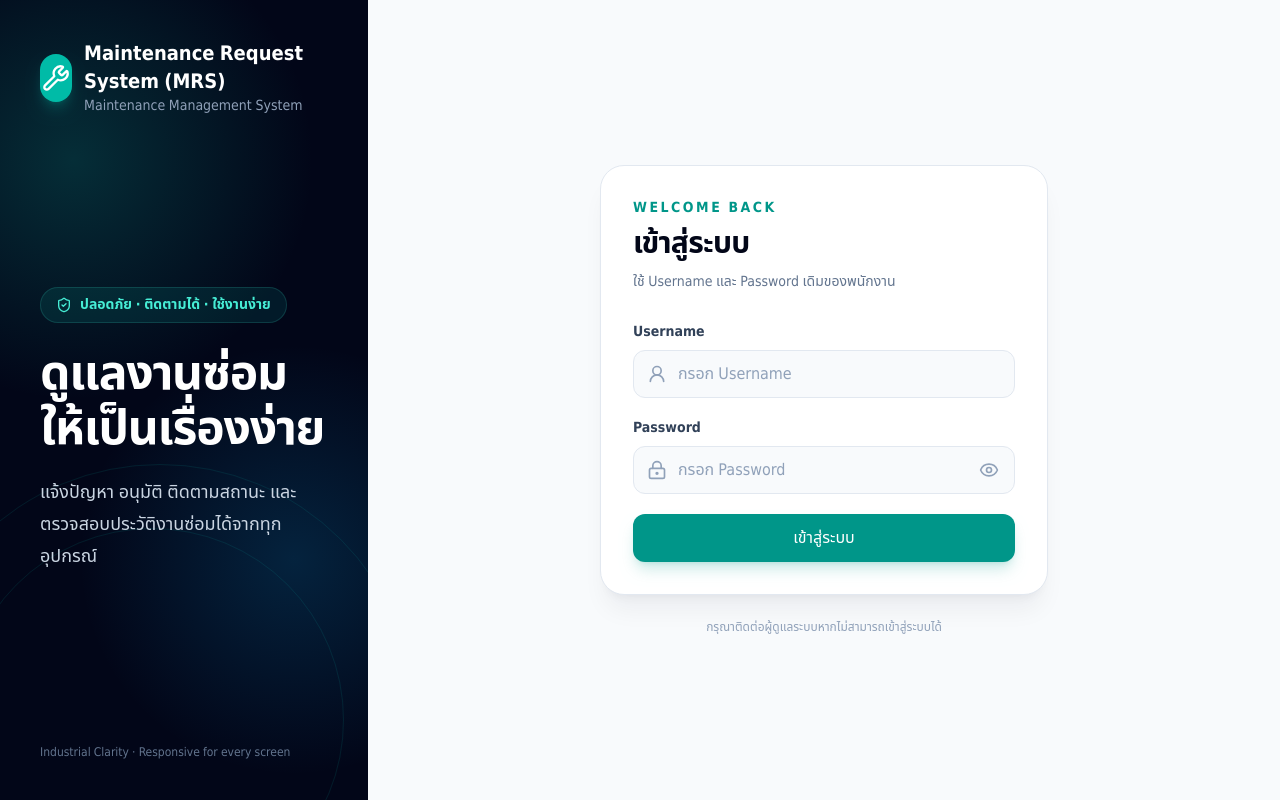
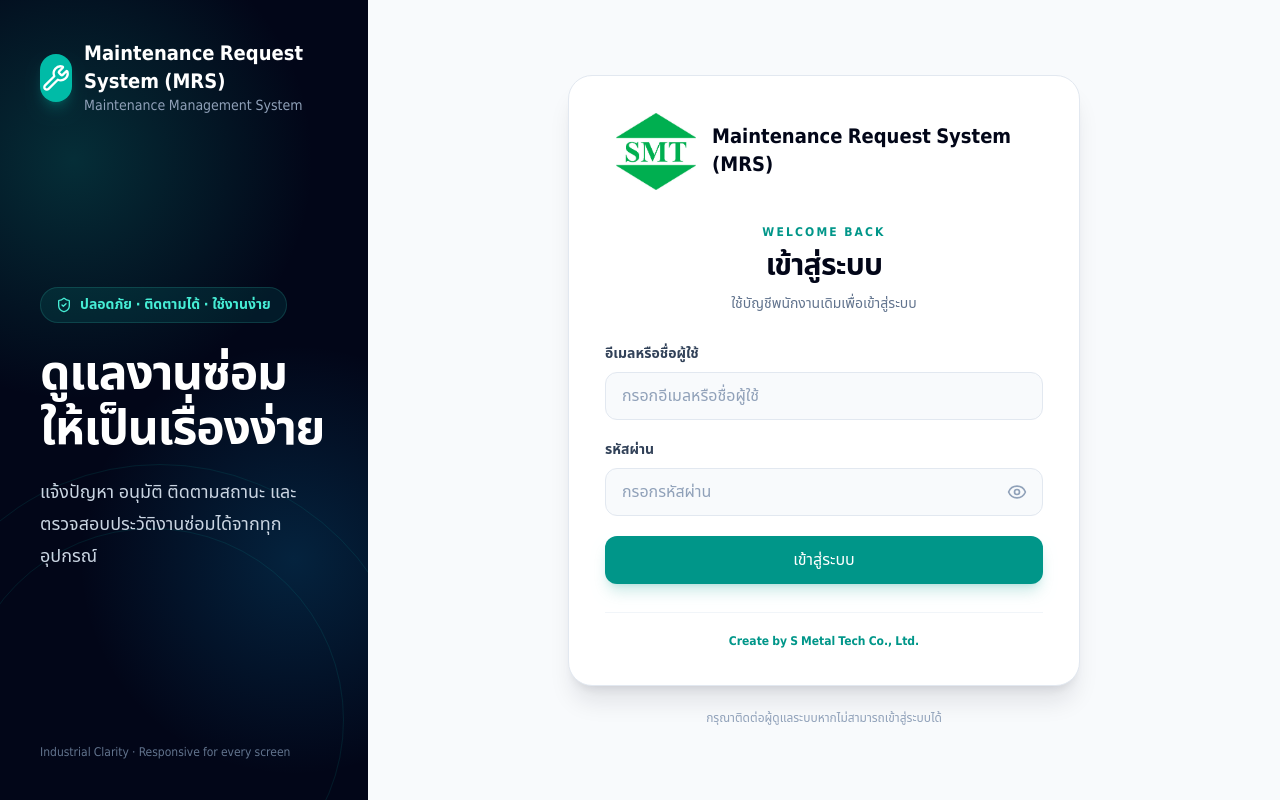
Before and after one commit to smetaltech27-bit/repair-request-web, a React (Vite) app: page /#/login in a window 1280 px wide. Built offline with nearby package versions, Linux system fonts and the light colour scheme; no server answers.

Commit message:
Refine login branding and sidebar typography

```diff
--- a/src/components/AppShell.tsx
+++ b/src/components/AppShell.tsx
@@ -108,14 +108,14 @@ export function AppShell({ children }: { children: ReactNode }) {
           sidebarOpen ? 'translate-x-0' : '-translate-x-full',
         )}
       >
-        <div className="flex h-20 shrink-0 items-center justify-between border-b border-white/10 px-6">
+        <div className="flex h-24 shrink-0 items-center justify-between border-b border-white/10 px-6">
           <div className="flex items-center gap-3">
             <div className="grid size-11 place-items-center rounded-2xl bg-teal-500 text-white shadow-lg shadow-teal-500/25">
               <Wrench className="size-6" />
             </div>
             <div>
-              <p className="text-sm font-bold leading-tight">Maintenance Request System (MRS)</p>
-              <p className="text-xs text-slate-400">Maintenance Center</p>
+              <p className="text-base font-bold leading-tight">Maintenance Request System (MRS)</p>
+              <p className="mt-1 text-sm text-slate-400">Maintenance Center</p>
             </div>
           </div>
           <button
@@ -128,7 +128,7 @@ export function AppShell({ children }: { children: ReactNode }) {
         </div>
 
         <nav className="flex-1 space-y-1 overflow-y-auto px-4 py-6">
-          <p className="mb-3 px-3 text-[11px] font-bold uppercase tracking-[0.18em] text-slate-500">เมนูหลัก</p>
+          <p className="mb-3 px-3 text-xs font-bold uppercase tracking-[0.18em] text-slate-500">เมนูหลัก</p>
           {visibleDesktopNavigation.map(({ label, to, icon: Icon }) => (
             <NavLink
               key={label}
@@ -136,14 +136,14 @@ export function AppShell({ children }: { children: ReactNode }) {
               onClick={() => setSidebarOpen(false)}
               className={({ isActive }) =>
                 cn(
-                  'group flex items-center gap-3 rounded-xl px-3 py-3 text-sm font-medium text-slate-300 transition',
+                  'group flex items-center gap-3 rounded-xl px-3 py-3.5 text-base font-semibold text-slate-300 transition',
                   isActive
                     ? 'bg-teal-500/15 text-teal-300 ring-1 ring-inset ring-teal-400/10'
                     : 'hover:bg-white/5 hover:text-white',
                 )
               }
             >
-              <Icon className="size-5 shrink-0" />
+              <Icon className="size-[22px] shrink-0" />
               <span className="flex-1">{label}</span>
             </NavLink>
           ))}
@@ -151,13 +151,13 @@ export function AppShell({ children }: { children: ReactNode }) {
 
         <div className="border-t border-white/10 p-4">
           <div className="rounded-2xl bg-white/5 p-3">
-            <p className="truncate text-sm font-semibold">{user?.fullName}</p>
-            <p className="mt-0.5 truncate text-xs text-slate-400">
+            <p className="truncate text-base font-semibold">{user?.fullName}</p>
+            <p className="mt-0.5 truncate text-sm text-slate-400">
               {user?.role} · {user?.department}
             </p>
             <button
               onClick={handleLogout}
-              className="mt-3 flex w-full items-center gap-2 rounded-lg px-2 py-2 text-xs font-semibold text-slate-400 transition hover:bg-white/5 hover:text-white"
+              className="mt-3 flex w-full items-center gap-2 rounded-lg px-2 py-2 text-sm font-semibold text-slate-400 transition hover:bg-white/5 hover:text-white"
             >
               <LogOut className="size-4" /> ออกจากระบบ
             </button>
--- a/src/pages/LoginPage.tsx
+++ b/src/pages/LoginPage.tsx
@@ -1,15 +1,16 @@
 import { zodResolver } from '@hookform/resolvers/zod'
-import { Eye, EyeOff, LockKeyhole, ShieldCheck, UserRound, Wrench } from 'lucide-react'
+import { Eye, EyeOff, ShieldCheck, Wrench } from 'lucide-react'
 import { useState } from 'react'
 import { useForm } from 'react-hook-form'
 import { Navigate, useNavigate } from 'react-router-dom'
 import { z } from 'zod'
+import smtLogo from '../assets/smt-logo.jpg'
 import { useAuth } from '../auth/AuthContext'
 import { Button } from '../components/ui/Button'
 
 const loginSchema = z.object({
-  username: z.string().trim().min(1, 'กรุณากรอก Username'),
-  password: z.string().min(1, 'กรุณากรอก Password'),
+  username: z.string().trim().min(1, 'กรุณากรอกอีเมลหรือชื่อผู้ใช้'),
+  password: z.string().min(1, 'กรุณากรอกรหัสผ่าน'),
 })
 
 type LoginForm = z.infer<typeof loginSchema>
@@ -39,7 +40,7 @@ export function LoginPage() {
   }
 
   return (
-    <main className="grid min-h-svh bg-slate-950 lg:grid-cols-[minmax(22rem,28.75%)_1fr]">
+    <main className="grid min-h-svh min-w-0 bg-slate-950 lg:grid-cols-[minmax(22rem,28.75%)_1fr]">
       <section className="relative hidden overflow-hidden bg-slate-950 p-8 text-white lg:flex lg:flex-col lg:justify-between xl:p-10">
         <div className="absolute inset-0 bg-[radial-gradient(circle_at_20%_20%,rgba(13,148,136,0.28),transparent_34%),radial-gradient(circle_at_80%_70%,rgba(14,165,233,0.18),transparent_34%)]" />
         <div className="absolute -bottom-44 -left-24 size-[32rem] rounded-full border border-teal-400/10" />
@@ -71,23 +72,24 @@ export function LoginPage() {
         <p className="relative text-xs text-slate-500">Industrial Clarity · Responsive for every screen</p>
       </section>
 
-      <section className="flex min-h-svh items-center justify-center bg-slate-50 px-5 py-10 sm:px-8">
-        <div className="w-full max-w-md">
-          <div className="mb-8 flex items-center gap-3 lg:hidden">
-            <div className="grid size-11 place-items-center rounded-2xl bg-teal-600 text-white shadow-lg shadow-teal-600/20">
-              <Wrench className="size-6" />
+      <section className="flex min-h-svh min-w-0 items-center justify-center bg-slate-50 px-4 py-8 sm:px-8 sm:py-10">
+        <div className="min-w-0 w-full max-w-lg">
+          <div className="min-w-0 rounded-3xl border border-slate-200 bg-white p-5 shadow-xl shadow-slate-900/10 sm:p-8 lg:p-9">
+            <div role="group" aria-label="แบรนด์ SMT" className="flex min-w-0 items-center justify-center gap-3 sm:gap-4">
+              <img
+                src={smtLogo}
+                alt="SMT"
+                className="size-16 shrink-0 object-contain sm:size-20"
+              />
+              <p className="min-w-0 max-w-xs text-sm font-bold leading-snug text-slate-950 min-[360px]:text-base sm:text-xl">
+                Maintenance Request System (MRS)
+              </p>
             </div>
-            <div>
-              <p className="text-sm font-bold leading-tight text-slate-950">Maintenance Request System (MRS)</p>
-              <p className="text-xs text-slate-500">Maintenance Management System</p>
-            </div>
-          </div>
 
-          <div className="rounded-3xl border border-slate-200 bg-white p-6 shadow-xl shadow-slate-900/5 sm:p-8">
-            <div>
-              <p className="text-sm font-bold uppercase tracking-[0.18em] text-teal-600">Welcome back</p>
+            <div className="mt-7 text-center sm:mt-8">
+              <p className="text-xs font-bold uppercase tracking-[0.18em] text-teal-600">Welcome back</p>
               <h2 className="mt-2 text-3xl font-bold tracking-tight text-slate-950">เข้าสู่ระบบ</h2>
-              <p className="mt-2 text-sm leading-6 text-slate-500">ใช้ Username และ Password เดิมของพนักงาน</p>
+              <p className="mt-2 text-sm leading-6 text-slate-500">ใช้บัญชีพนักงานเดิมเพื่อเข้าสู่ระบบ</p>
             </div>
 
             {isDemoMode && (
@@ -99,33 +101,29 @@ export function LoginPage() {
             <form className="mt-7 space-y-5" onSubmit={handleSubmit(onSubmit)} noValidate>
               <div>
                 <label htmlFor="username" className="mb-2 block text-sm font-semibold text-slate-700">
-                  Username
+                  อีเมลหรือชื่อผู้ใช้
                 </label>
-                <div className="relative">
-                  <UserRound className="pointer-events-none absolute left-3.5 top-1/2 size-5 -translate-y-1/2 text-slate-400" />
-                  <input
-                    id="username"
-                    autoComplete="username"
-                    placeholder="กรอก Username"
-                    className="h-12 w-full rounded-xl border border-slate-200 bg-slate-50 pl-11 pr-4 text-sm outline-none transition placeholder:text-slate-400 focus:border-teal-500 focus:bg-white focus:ring-4 focus:ring-teal-500/10"
-                    {...register('username')}
-                  />
-                </div>
+                <input
+                  id="username"
+                  autoComplete="username"
+                  placeholder="กรอกอีเมลหรือชื่อผู้ใช้"
+                  className="h-12 w-full rounded-xl border border-slate-200 bg-slate-50 px-4 text-sm outline-none transition placeholder:text-slate-400 focus:border-teal-500 focus:bg-white focus:ring-4 focus:ring-teal-500/10"
+                  {...register('username')}
+                />
                 {errors.username && <p className="mt-1.5 text-xs font-medium text-red-600">{errors.username.message}</p>}
               </div>
 
               <div>
                 <label htmlFor="password" className="mb-2 block text-sm font-semibold text-slate-700">
-                  Password
+                  รหัสผ่าน
                 </label>
                 <div className="relative">
-                  <LockKeyhole className="pointer-events-none absolute left-3.5 top-1/2 size-5 -translate-y-1/2 text-slate-400" />
                   <input
                     id="password"
                     type={showPassword ? 'text' : 'password'}
                     autoComplete="current-password"
-                    placeholder="กรอก Password"
-                    className="h-12 w-full rounded-xl border border-slate-200 bg-slate-50 pl-11 pr-12 text-sm outline-none transition placeholder:text-slate-400 focus:border-teal-500 focus:bg-white focus:ring-4 focus:ring-teal-500/10"
+                    placeholder="กรอกรหัสผ่าน"
+                    className="h-12 w-full rounded-xl border border-slate-200 bg-slate-50 pl-4 pr-12 text-sm outline-none transition placeholder:text-slate-400 focus:border-teal-500 focus:bg-white focus:ring-4 focus:ring-teal-500/10"
                     {...register('password')}
                   />
                   <button
@@ -146,6 +144,10 @@ export function LoginPage() {
                 {isSubmitting ? 'กำลังเข้าสู่ระบบ…' : 'เข้าสู่ระบบ'}
               </Button>
             </form>
+
+            <p className="mt-7 border-t border-slate-100 pt-5 text-center text-xs font-semibold text-teal-600">
+              Create by S Metal Tech Co., Ltd.
+            </p>
           </div>
 
           <p className="mt-6 text-center text-xs text-slate-400">กรุณาติดต่อผู้ดูแลระบบหากไม่สามารถเข้าสู่ระบบได้</p>
```
Also changed, not shown: src/assets/smt-logo.jpg (added), 1 other file (tests, documents, lock files or other folders).
